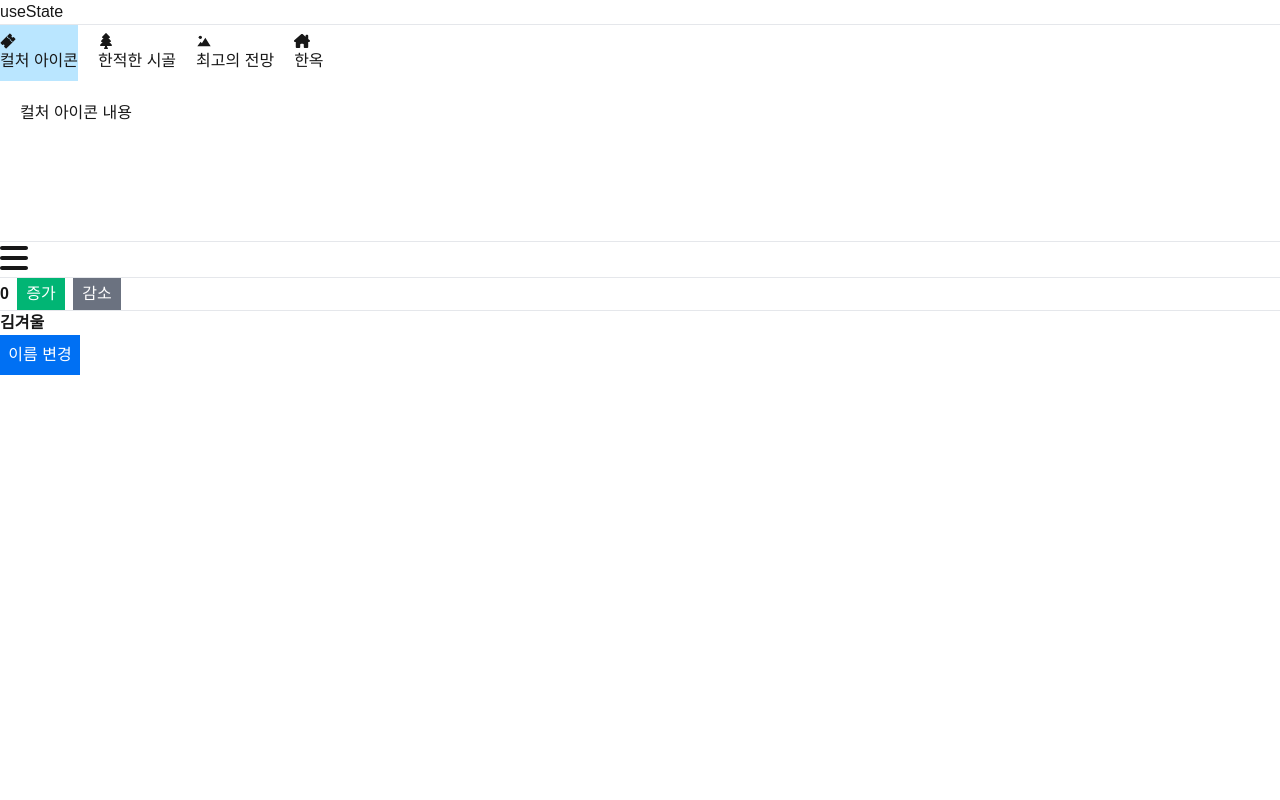
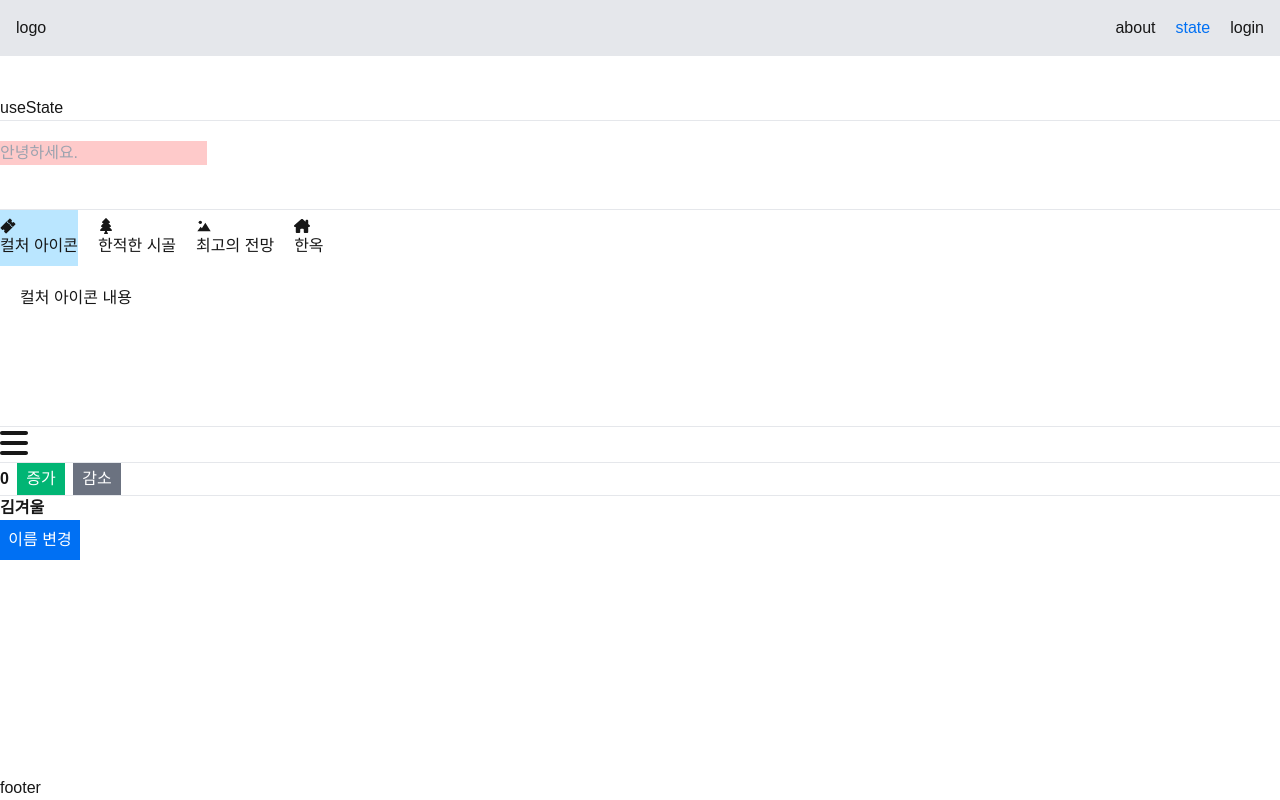
Before and after one commit to rabbit-onion/dashboard-study, a Next.js app: page /state in a window 1280 px wide. Built offline with nearby package versions, Linux system fonts and the light colour scheme.

Commit message:
header - navigation 구현

```diff
--- a/jsconfig.json
+++ b/jsconfig.json
@@ -3,5 +3,6 @@
     "paths": {
       "@/*": ["./src/*"]
     }
-  }
+  },
+  "exclude": ["node_modules", ".next"]
 }
--- a/package.json
+++ b/package.json
@@ -17,6 +17,7 @@
     "react": "19.0.0-rc-66855b96-20241106",
     "react-dom": "19.0.0-rc-66855b96-20241106",
     "react-icons": "^5.3.0",
+    "react-router-dom": "^6.28.0",
     "styled-components": "^6.1.13"
   },
   "devDependencies": {
--- /dev/null
+++ b/src/app/state/layout.jsx
@@ -0,0 +1,15 @@
+import Footer from '@/components/layout/Footer';
+import Header from '@/components/layout/Header';
+import React from 'react';
+
+const StateLayout = ({ children }) => {
+  return (
+    <div id='wrap'>
+      <Header />
+      <main>{children}</main>
+      <Footer />
+    </div>
+  );
+};
+
+export default StateLayout;
--- a/src/app/state/page.jsx
+++ b/src/app/state/page.jsx
@@ -53,12 +53,25 @@ const StatePage = () => {
 
   const [selected, setSelected] = useState(0);
 
+  // useState로 텍스트 변경하기
   // =============================================================
+  const [text, setText] = useState('');
+
+  const handleChange = (e) => {
+    console.log(e.target.value);
+    setText(e.target.value);
+  };
+
   return (
     <div>
       <h2>useState</h2>
       <hr />
 
+      <input type='text' placeholder='안녕하세요.' value={text} onChange={handleChange} className='bg-red-200 my-5' />
+      <p>{text}</p>
+      <br />
+
+      <hr />
       <div>
         {/* 에어비앤비  */}
         <div>
--- a/src/components/layout/Header.jsx
+++ b/src/components/layout/Header.jsx
@@ -1,7 +1,49 @@
+'use client';
+
 import React from 'react';
+import Link from 'next/link';
+import { usePathname } from 'next/navigation';
+import { navItemsData } from '@/data/navigation';
+
+const NavLink = ({ href, children }) => {
+  // usePathname() : 현재 경로를 가져옴
+  const pathname = usePathname();
+  const isActive = pathname === href;
+
+  return (
+    <Link href={href} className={`py-2 ${isActive ? 'text-primary' : ''}`}>
+      {children}
+    </Link>
+  );
+};
 
 const Header = () => {
-  return <header>header</header>;
+  return (
+    <header className='bg-gray-200 p-4 mb-10 flex justify-between'>
+      <h1>
+        <Link href='/'>logo</Link>
+      </h1>
+      <nav>
+        <ul className='flex gap-5'>
+          {navItemsData.map(({ href, label }) => (
+            <li key={href}>
+              <NavLink href={href}>{label}</NavLink>
+            </li>
+          ))}
+
+          {/* <li>
+            <NavLink href='/about'>about</NavLink>
+          </li>
+          <li>
+            <NavLink href='/state'>state</NavLink>
+          </li>
+          <li>
+            <NavLink href='/login'>login</NavLink>
+          </li> */}
+        </ul>
+      </nav>
+    </header>
+  );
 };
 
 export default Header;
--- /dev/null
+++ b/src/data/navigation.js
@@ -0,0 +1,14 @@
+export const navItemsData = [
+  {
+    href: '/about',
+    label: 'about',
+  },
+  {
+    href: '/state',
+    label: 'state',
+  },
+  {
+    href: '/login',
+    label: 'login',
+  },
+];
```
Also changed, not shown: 2 other files (tests, documents, lock files or other folders).
